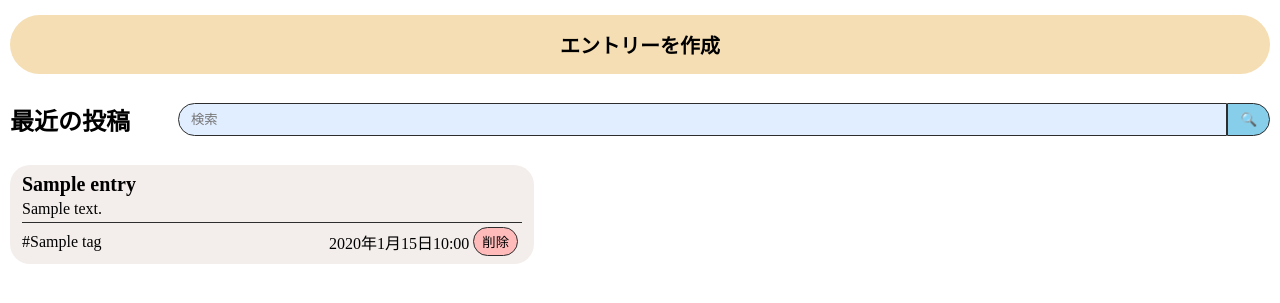
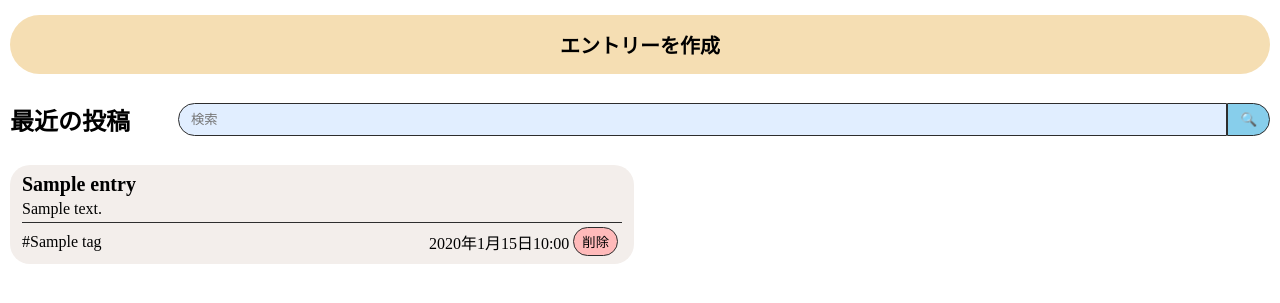
Before and after one commit to CoreNion/Diary, a Django app: template templates/diary/index_home.html in a window 1280 px wide. Shown: the part 96-399 px from the top of the page. Run offline with Django 5.2, Linux system fonts and the light colour scheme; the template is opened without the code that fills it: most values are stand-ins (such as "Sample title", 1, 10 or a date in 2020); data that the repository does not hold is empty.

Commit message:
[home] スタイルを微調整

```diff
--- a/static/css/home.css
+++ b/static/css/home.css
@@ -77,13 +77,15 @@
 }
 
 .entry {
+  flex-grow: 1;
+
   background-color: var(--primary-light-color);
   color: black ;
   text-decoration: none;
 
   padding: 8px 12px;
-  width: 100%;
-  max-width: 500px;
+  width: 300px;
+  max-width: 600px;
 
   border-radius: 20px;
 
```
